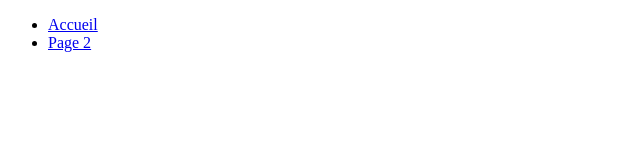
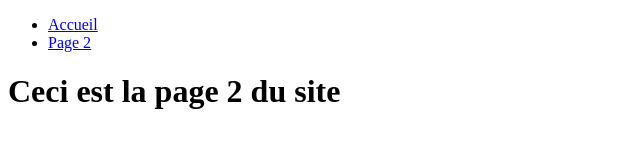
Before and after one commit to Sforsexyman/testbranch, a plain HTML site: page page2.html in a window 1280 px wide. Shown: the whole page, without its empty margins (0-640 px from the left). Drawn offline with Linux system fonts and the light colour scheme.

Commit message:
Ajout titre page 2

```diff
--- a/page2.html
+++ b/page2.html
@@ -16,6 +16,7 @@ initial-scale=1.0">
 </ul>
 </div>
 <div id="main">
+    <h1>Ceci est la page 2 du site</h1>
 </div>
 </body>
 </html>
```
